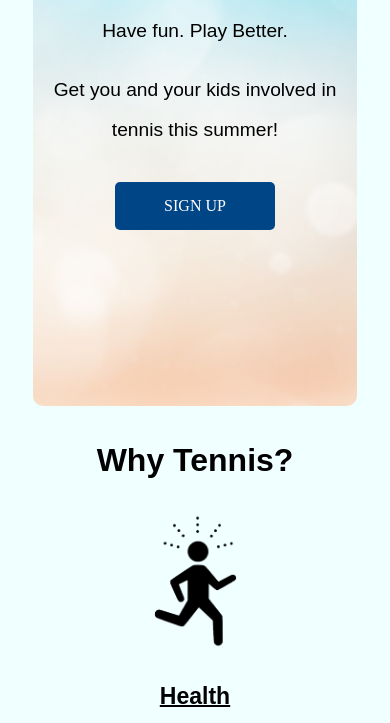
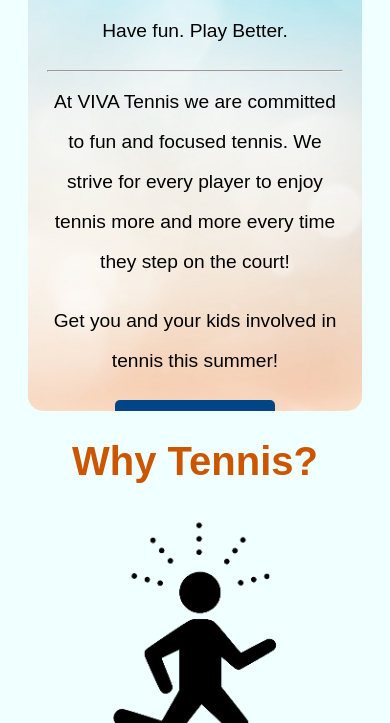
Before and after one commit to Ryan-Cheney/Ryan-Cheney, a plain HTML site: page project/index.html in a window 390 px wide. Shown: the part 377-1100 px from the top of the page. Drawn offline with Linux system fonts and the light colour scheme.

Commit message:
Additional minor changes

```diff
--- a/project/index.html
+++ b/project/index.html
@@ -15,6 +15,7 @@
 
       gtag("config", "G-WFWNJHB64K");
     </script>
+    <!-- Necessary Head Elements -->
     <meta charset="UTF-8" />
     <meta name="viewport" content="width=device-width, initial-scale=1.0" />
     <title>VIVA Tennis Home</title>
@@ -31,6 +32,7 @@
     <a href="index.html"
       ><img class="logo" src="images/logo.png" alt="VIVA Tennis Logo"
     /></a>
+    <!-- Navigation Bar -->
     <nav>
       <ul>
         <li><a href="index.html" class="active">HOME</a></li>
@@ -39,6 +41,7 @@
       </ul>
     </nav>
     <main>
+      <!-- Main Visual -->
       <div class="index-main text-fade-in">
         <img class="logo-index" src="images/logo.png" alt="VIVA Tennis Logo" />
         <p>Have fun. Play Better.</p>
@@ -52,8 +55,10 @@
         <button class="extra-margin" onclick="window.open('https://forms.gle/CSWJmvtq4qx1MYh97','_blank')">SIGN UP</button>
       </div>
       <div class="center">
-        <h2>Why Tennis?</h2>
+        <!-- Reasons for Tennis Section -->
+        <h1>Why Tennis?</h1>
       </div>
+              <!-- Create 3 columns -->
       <div class="three-column-layout">
         <div class="column bottom-margin">
           <img src="images/health.png" alt="Icon of person running" />
@@ -81,6 +86,7 @@
         </div>
       </div>
       <div>
+        <!-- Final Image -->
         <img
           id="beginners-img"
           src="images/beginners.jpeg"
@@ -88,6 +94,7 @@
         />
       </div>
     </main>
+    <!-- Footer -->
     <footer>
       <a href="mailto:vivatennisacademy@gmail.com">vivatennisacademy@gmail.com</a>
       <p>555-555-5555</p>
--- a/project/viva.css
+++ b/project/viva.css
@@ -394,7 +394,7 @@
   /* Style the main section */
   main {
     display: grid;
-    grid-template-columns: 3;
+    grid-template-columns: 3fr;
     gap: 10px; /* Adjust the gap between grid items */
     padding: 20px;
   }
@@ -516,7 +516,7 @@
 }
 
 /* For small devices (S) */
-@media (max-width: 799px) and (min-width: 0px) {
+@media (max-width: 799px) and (min-width: 100px) {
   body {
     font-family: "Avenir", Arial, sans-serif;
     background-color: azure;
@@ -546,7 +546,7 @@
   }
 
   h1 {
-    font-size: 50pt;
+    font-size: 30pt;
     color: #cc5500;
     justify-content: center;
     text-align: center;
@@ -655,7 +655,7 @@
   /* Style the main section */
   main {
     display: grid;
-    grid-template-columns: 3;
+    grid-template-columns: 3fr;
     gap: 10px; /* Adjust the gap between grid items */
     padding: 20px;
   }
@@ -700,7 +700,7 @@
   .index-main {
     position: relative; /* Establishes a containing block for absolute positioning */
     padding: 3em 1em; /* Adjust this value to create space between the div edge and the background image */
-    border-radius: 20px; /* Rounded corners for the div itself */
+    border-radius: 15px; /* Rounded corners for the div itself */
     overflow: hidden; /* Ensures that the pseudo-element respects the border-radius */
     text-align: center; /* Centers the text inside the div */
     /* Additional styling for your text and div */
@@ -715,12 +715,12 @@
     right: 0;
     bottom: 0;
     left: 0; /* Position it to cover the div */
-    margin: 5px; /* Adjust this value to create space between the div edge and the background image */
+    margin: 0px; /* Adjust this value to create space between the div edge and the background image */
     background-image: url("images/blue-orange.jpeg"); /* Path to your background image */
     background-size: cover; /* Cover the area of the pseudo-element */
     background-repeat: no-repeat;
     background-position: center;
-    border-radius: 10px; /* Slightly less than the div to ensure the div's border-radius is visible */
+    border-radius: 5px; /* Slightly less than the div to ensure the div's border-radius is visible */
     z-index: -1; /* Places the background below the text content */
   }
 
@@ -800,14 +800,13 @@
   .three-column-layout,
   .coach-left,
   .coach-right {
-  display: block; Stack elements
-  }
+  display: block;
 
   .index-main img,
   .column img,
   .coach-left img,
   .coach-right img {
-    max-width: 90%; /* Adjust image width to fit the screen */
+    max-width: 100%; /* Adjust image width to fit the screen */
     height: auto; /* Maintain aspect ratio */
     margin: 0 auto; /* Center images */
   }
```
Also changed, not shown: project/camps.html (+4 -0 lines), project/instructors.html (+9 -6 lines), 1 other file.
